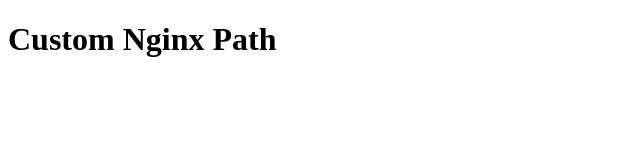
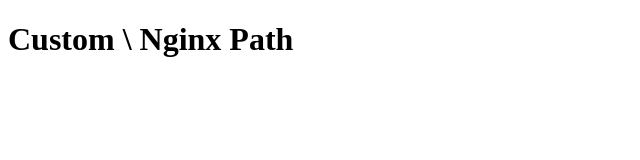
Before and after one commit to suraj-kumar-shah/devops-engineering, a plain HTML site: page mysite/index.html in a window 1280 px wide. Shown: the whole page, without its empty margins (0-640 px from the left). Drawn offline with Linux system fonts and the light colour scheme.

```diff
--- a/mysite/index.html
+++ b/mysite/index.html
@@ -1,6 +1,6 @@
 <!DOCTYPE html>
 <html>
 <body>
-  <h1>Custom Nginx Path </h1>
+  <h1>Custom   \ Nginx Path </h1>
 </body>
 </html>
```
